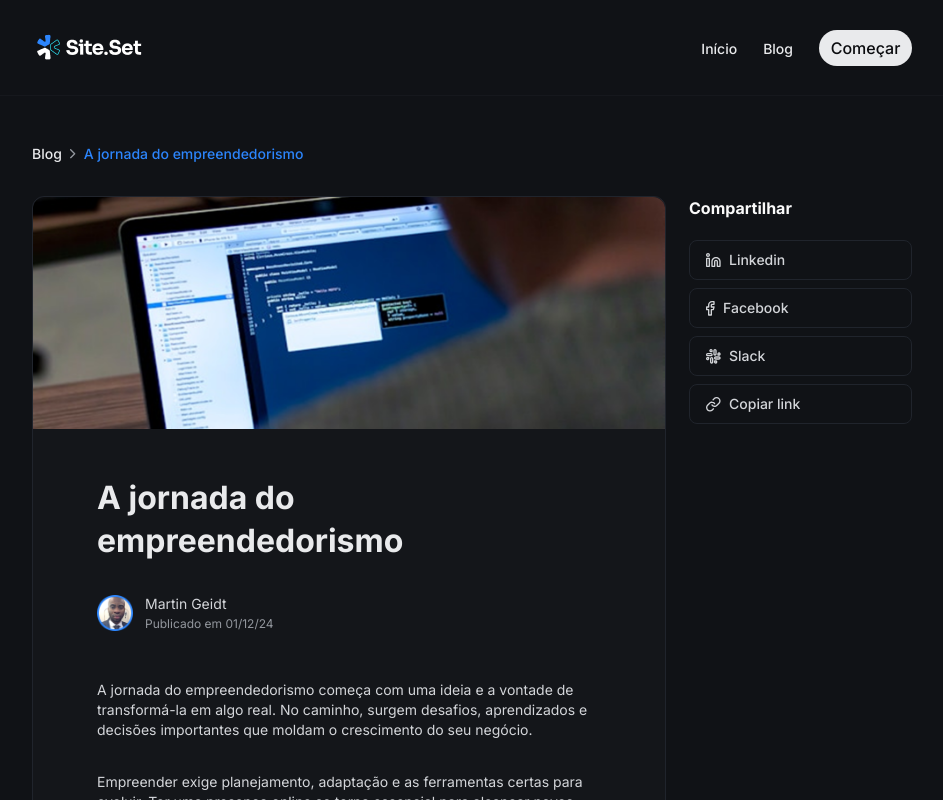
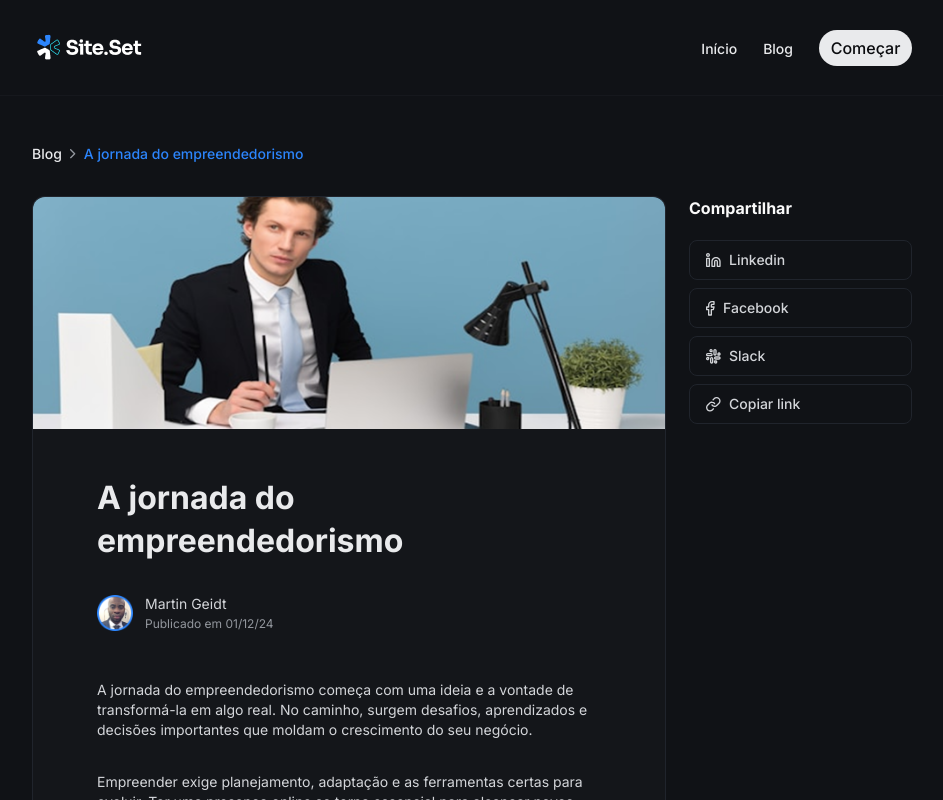
Before and after one commit to rogervalentim/blog, a Next.js app: page /a-jornada-do-empreendedorismo in a window 1280 px wide. Shown: the top 800 px of the page, without its empty margins (168-1111 px from the left). Built offline with nearby package versions, Linux system fonts and the light colour scheme; a web font is replaced by a local one.

Commit message:
adicionando melhorias no projeto

```diff
--- a/app/5-motivos-para-escolher-o-site-set/page.tsx
+++ b/app/5-motivos-para-escolher-o-site-set/page.tsx
@@ -44,7 +44,7 @@ export default function MotivosParaEscolherOSiteSet() {
         </div>
 
         <div className="flex gap-[23.5px]">
-          <article className="rounded-xl bg-[#14161A] border border-[#20242C] w-full max-w-[718px] opacity-100">
+          <article className="rounded-xl bg-[#14161A] border border-[#20242C] w-full opacity-100">
             <Image
               src={"/blog/big/5-motivos-para-escolher-o-site-set.png"}
               alt="5 motivos para escolher o Site.Set"
--- a/app/a-jornada-do-empreendedorismo/page.tsx
+++ b/app/a-jornada-do-empreendedorismo/page.tsx
@@ -44,9 +44,9 @@ export default function AJornadaDoEmpreendedorismo() {
         </div>
 
         <div className="flex gap-[23.5px]">
-          <article className="rounded-xl bg-[#14161A] border border-[#20242C] w-full max-w-[718px] opacity-100">
+          <article className="rounded-xl bg-[#14161A] border border-[#20242C] w-full  opacity-100">
             <Image
-              src={"/blog/big/as-vantagens-de-ter-uma-loja-online.png"}
+              src={"/blog/big/a-jornada-do-empreendedorismo.png"}
               alt="A jornada do empreendedorismo"
               width={719}
               height={264}
--- a/app/as-vantagens-de-ter-uma-loja-online/page.tsx
+++ b/app/as-vantagens-de-ter-uma-loja-online/page.tsx
@@ -44,7 +44,7 @@ export default function AsVantagensDeTerUmaLojaOnline() {
         </div>
 
         <div className="flex gap-[23.5px]">
-          <article className="rounded-xl bg-[#14161A] border border-[#20242C] w-full max-w-[718px] opacity-100">
+          <article className="rounded-xl bg-[#14161A] border border-[#20242C] w-full  opacity-100">
             <Image
               src={"/blog/big/as-vantagens-de-ter-uma-loja-online.png"}
               alt="As vantagens de ter uma loja online"
--- a/app/como-atrair-consumidores/page.tsx
+++ b/app/como-atrair-consumidores/page.tsx
@@ -44,7 +44,7 @@ export default function ComoAtrairConsumidores() {
         </div>
 
         <div className="flex gap-[23.5px]">
-          <article className="rounded-xl bg-[#14161A] border border-[#20242C] w-full max-w-[718px] opacity-100">
+          <article className="rounded-xl bg-[#14161A] border border-[#20242C] w-full  opacity-100">
             <Image
               src={"/blog/big/como-atrair-consumidores.png"}
               alt="Como atrair consumidores"
--- a/app/crie-sua-loja-e-comece-a-vender/page.tsx
+++ b/app/crie-sua-loja-e-comece-a-vender/page.tsx
@@ -44,7 +44,7 @@ export default function CrieSuaLojaeComeceaVender() {
         </div>
 
         <div className="flex gap-[23.5px]">
-          <article className="rounded-xl bg-[#14161A] border border-[#20242C] w-full max-w-[718px] opacity-100">
+          <article className="rounded-xl bg-[#14161A] border border-[#20242C] w-full opacity-100">
             <Image
               src={"/blog/big/crie-sua-loja-e-comece-a-vender.png"}
               alt="Crie sua loja e comece a vender"
--- a/app/transformando-seu-negocio-em-uma-loja-virtual/page.tsx
+++ b/app/transformando-seu-negocio-em-uma-loja-virtual/page.tsx
@@ -44,7 +44,7 @@ export default function TransformandoSeuNegocioEmUmaLojaVirtual() {
         </div>
 
         <div className="flex gap-[23.5px]">
-          <article className="rounded-xl bg-[#14161A] border border-[#20242C] w-full max-w-[718px] opacity-100">
+          <article className="rounded-xl bg-[#14161A] border border-[#20242C] w-full  opacity-100">
             <Image
               src={
                 "/blog/big/transformando-seu-negocio-em-uma-loja-virtual.png"
```
